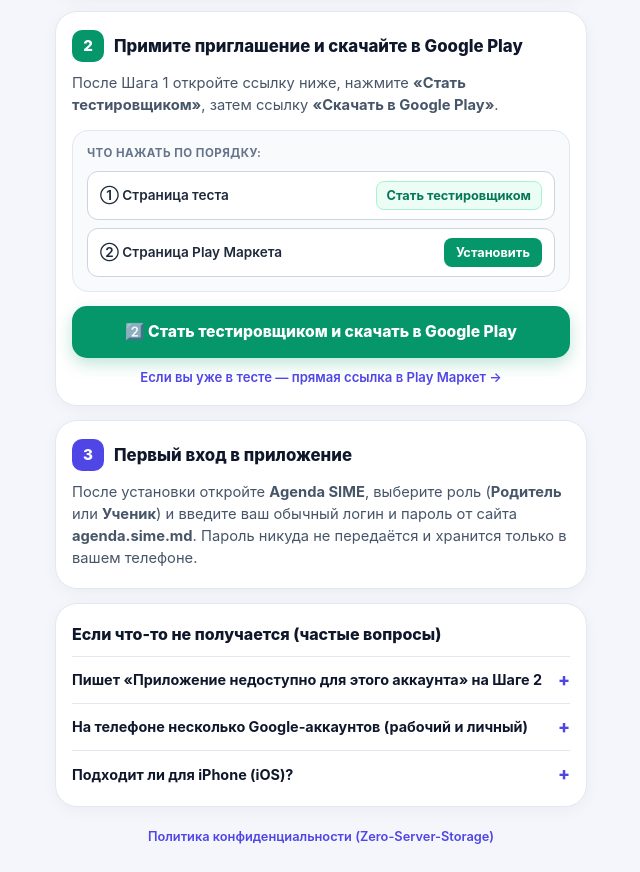
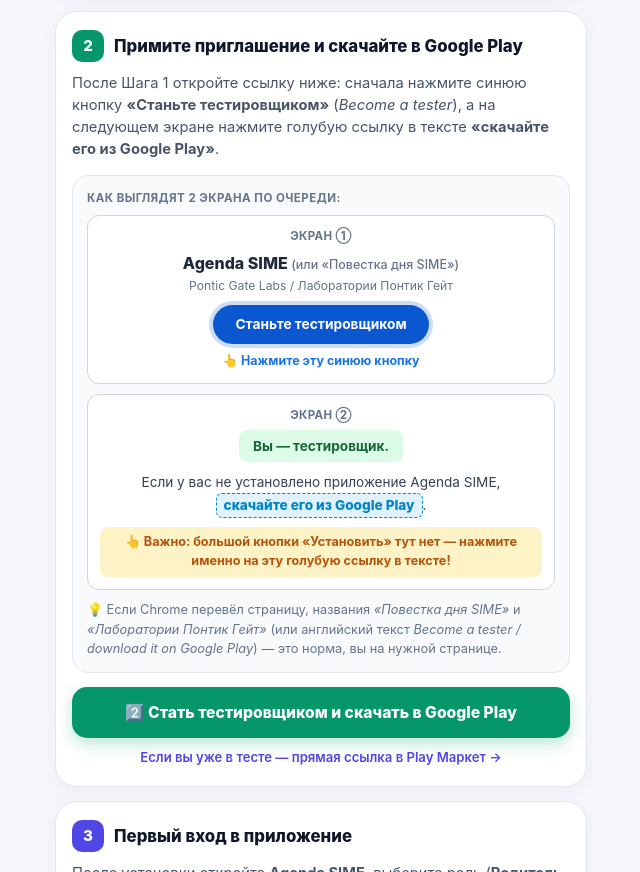
Before and after one commit to jeneaa81/agenda-sime-legal, a plain HTML site: page install.html in a window 1280 px wide. Shown: the part 847-1719 px from the top of the page, without its empty margins (319-959 px from the left). Drawn offline with Linux system fonts and the light colour scheme.

Commit message:
docs: add bilingual visual install guide for parents and students

```diff
--- a/install.html
+++ b/install.html
@@ -272,43 +272,93 @@
     .mock-play-flow {
       display: flex;
       flex-direction: column;
-      gap: 8px;
+      gap: 10px;
       align-items: stretch;
     }
 
-    .mock-play-pill {
+    .mock-subscreen {
       background: #ffffff;
       border: 1px solid #cbd5e1;
-      border-radius: 11px;
-      padding: 9px 12px;
-      display: flex;
-      align-items: center;
-      justify-content: space-between;
-      gap: 8px;
-      font-size: 0.85rem;
-      font-weight: 600;
-      color: #1e293b;
+      border-radius: 12px;
+      padding: 12px;
+      text-align: center;
     }
 
-    .mock-chip-green {
-      background: #ecfdf5;
-      color: #047857;
-      border: 1px solid #a7f3d0;
-      padding: 4px 10px;
-      border-radius: 8px;
+    .mock-subscreen-tag {
+      font-size: 0.72rem;
       font-weight: 700;
-      font-size: 0.8rem;
-      white-space: nowrap;
+      color: var(--soft);
+      text-transform: uppercase;
+      letter-spacing: 0.03em;
+      margin-bottom: 6px;
     }
 
-    .mock-chip-solid {
-      background: var(--emerald);
+    .mock-app-title {
+      font-size: 1rem;
+      font-weight: 800;
+      color: #1e293b;
+      margin: 0;
+    }
+
+    .mock-app-dev {
+      font-size: 0.76rem;
+      color: var(--soft);
+      margin: 2px 0 10px;
+    }
+
+    .mock-pill-blue {
+      display: inline-block;
+      background: #0b57d0;
       color: #ffffff;
-      padding: 5px 12px;
+      font-weight: 700;
+      font-size: 0.86rem;
+      padding: 9px 22px;
+      border-radius: 999px;
+      box-shadow: 0 0 0 4px rgba(11, 87, 208, 0.2);
+    }
+
+    .mock-tester-badge {
+      display: inline-block;
+      background: #dcfce7;
+      color: #166534;
+      font-weight: 700;
+      font-size: 0.85rem;
+      padding: 6px 14px;
       border-radius: 8px;
+      margin-bottom: 10px;
+    }
+
+    .mock-sentence {
+      font-size: 0.85rem;
+      color: #334155;
+      line-height: 1.55;
+      margin: 0;
+    }
+
+    .mock-inline-link {
+      display: inline-block;
+      color: #0284c7;
+      background: #e0f2fe;
+      border: 1.5px dashed #0284c7;
+      border-radius: 6px;
+      padding: 1px 7px;
+      font-weight: 800;
+    }
+
+    .mock-arrow-warn {
+      font-size: 0.79rem;
+      color: #b45309;
+      background: #fef3c7;
+      border-radius: 8px;
+      padding: 6px 8px;
       font-weight: 700;
+      margin-top: 9px;
+    }
+
+    .mock-note {
+      margin: 10px 0 0;
       font-size: 0.8rem;
-      white-space: nowrap;
+      color: var(--soft);
     }
 
     .cta-btn {
@@ -437,7 +487,9 @@
     }
 
     html[data-active-lang="ru"] .cta-btn[data-lang="ru"],
-    html[data-active-lang="ro"] .cta-btn[data-lang="ro"] {
+    html[data-active-lang="ro"] .cta-btn[data-lang="ro"],
+    html[data-active-lang="ru"] .mock-play-flow[data-lang="ru"],
+    html[data-active-lang="ro"] .mock-play-flow[data-lang="ro"] {
       display: flex;
     }
 
@@ -570,29 +622,64 @@
       </div>
 
       <p class="step-desc" data-lang="ru">
-        После Шага 1 откройте ссылку ниже, нажмите <strong>«Стать тестировщиком»</strong>, затем ссылку <strong>«Скачать в Google Play»</strong>.
+        После Шага 1 откройте ссылку ниже: сначала нажмите синюю кнопку <strong>«Станьте тестировщиком»</strong> (<em>Become a tester</em>), а на следующем экране нажмите голубую ссылку в тексте <strong>«скачайте его из Google Play»</strong>.
       </p>
       <p class="step-desc" data-lang="ro">
-        După Pasul 1, accesați butonul de mai jos, apăsați <strong>„Deveniți tester”</strong>, apoi <strong>„Descărcați de pe Google Play”</strong>.
+        După Pasul 1, deschideți linkul de mai jos: apăsați butonul albastru <strong>„Deveniți tester”</strong> (<em>Become a tester</em>), apoi pe ecranul următor apăsați linkul albastru din text <strong>„descărcați-l de pe Google Play”</strong>.
       </p>
 
       <div class="mockup">
-        <div class="mock-label" data-lang="ru">Что нажать по порядку:</div>
-        <div class="mock-label" data-lang="ro">Ce să apăsați în ordine:</div>
-        <div class="mock-play-flow">
-          <div class="mock-play-pill">
-            <span data-lang="ru">① Страница теста</span>
-            <span data-lang="ro">① Pagina de testare</span>
-            <span class="mock-chip-green" data-lang="ru">Стать тестировщиком</span>
-            <span class="mock-chip-green" data-lang="ro">Deveniți tester</span>
+        <div class="mock-label" data-lang="ru">Как выглядят 2 экрана по очереди:</div>
+        <div class="mock-label" data-lang="ro">Cum arată cele 2 ecrane pe rând:</div>
+
+        <div class="mock-play-flow" data-lang="ru">
+          <div class="mock-subscreen">
+            <div class="mock-subscreen-tag">Экран ①</div>
+            <p class="mock-app-title">Agenda SIME <span style="font-weight:500;font-size:0.78rem;color:#64748b;">(или «Повестка дня SIME»)</span></p>
+            <p class="mock-app-dev">Pontic Gate Labs / Лаборатории Понтик Гейт</p>
+            <div class="mock-pill-blue">Станьте тестировщиком</div>
+            <div class="mock-arrow">👆 Нажмите эту синюю кнопку</div>
           </div>
-          <div class="mock-play-pill">
-            <span data-lang="ru">② Страница Play Маркета</span>
-            <span data-lang="ro">② Magazin Play</span>
-            <span class="mock-chip-solid" data-lang="ru">Установить</span>
-            <span class="mock-chip-solid" data-lang="ro">Instalează</span>
+
+          <div class="mock-subscreen">
+            <div class="mock-subscreen-tag">Экран ②</div>
+            <div class="mock-tester-badge">Вы — тестировщик.</div>
+            <p class="mock-sentence">
+              Если у вас не установлено приложение Agenda SIME, <span class="mock-inline-link">скачайте его из Google Play</span>.
+            </p>
+            <div class="mock-arrow-warn">
+              👆 Важно: большой кнопки «Установить» тут нет — нажмите именно на эту голубую ссылку в тексте!
+            </div>
           </div>
         </div>
+
+        <div class="mock-play-flow" data-lang="ro">
+          <div class="mock-subscreen">
+            <div class="mock-subscreen-tag">Ecran ①</div>
+            <p class="mock-app-title">Agenda SIME</p>
+            <p class="mock-app-dev">Pontic Gate Labs</p>
+            <div class="mock-pill-blue">Deveniți tester / Become a tester</div>
+            <div class="mock-arrow">👆 Apăsați acest buton albastru</div>
+          </div>
+
+          <div class="mock-subscreen">
+            <div class="mock-subscreen-tag">Ecran ②</div>
+            <div class="mock-tester-badge">Sunteți tester / You are a tester.</div>
+            <p class="mock-sentence">
+              Dacă nu aveți aplicația instalată, <span class="mock-inline-link">descărcați-l de pe Google Play</span>.
+            </p>
+            <div class="mock-arrow-warn">
+              👆 Important: nu există un buton mare „Instalează” aici — apăsați exact pe acest link din text!
+            </div>
+          </div>
+        </div>
+
+        <p class="mock-note" data-lang="ru">
+          💡 Если Chrome перевёл страницу, названия <em>«Повестка дня SIME»</em> и <em>«Лаборатории Понтик Гейт»</em> (или английский текст <em>Become a tester / download it on Google Play</em>) — это норма, вы на нужной странице.
+        </p>
+        <p class="mock-note" data-lang="ro">
+          💡 Dacă pagina apare în engleză (<em>Become a tester</em> / <em>download it on Google Play</em>) sau tradusă automat, sunteți pe pagina corectă.
+        </p>
       </div>
 
       <a
```
